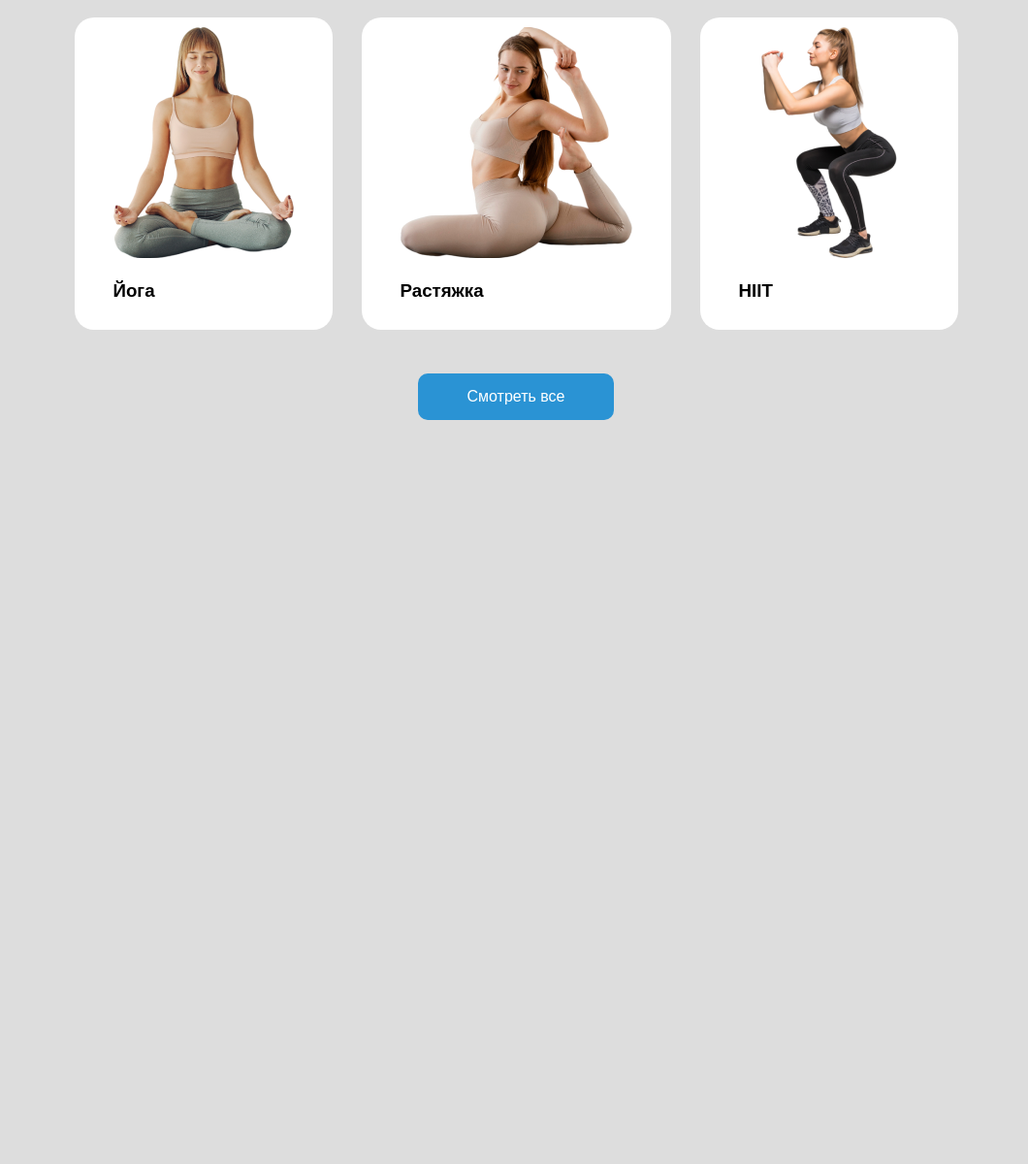
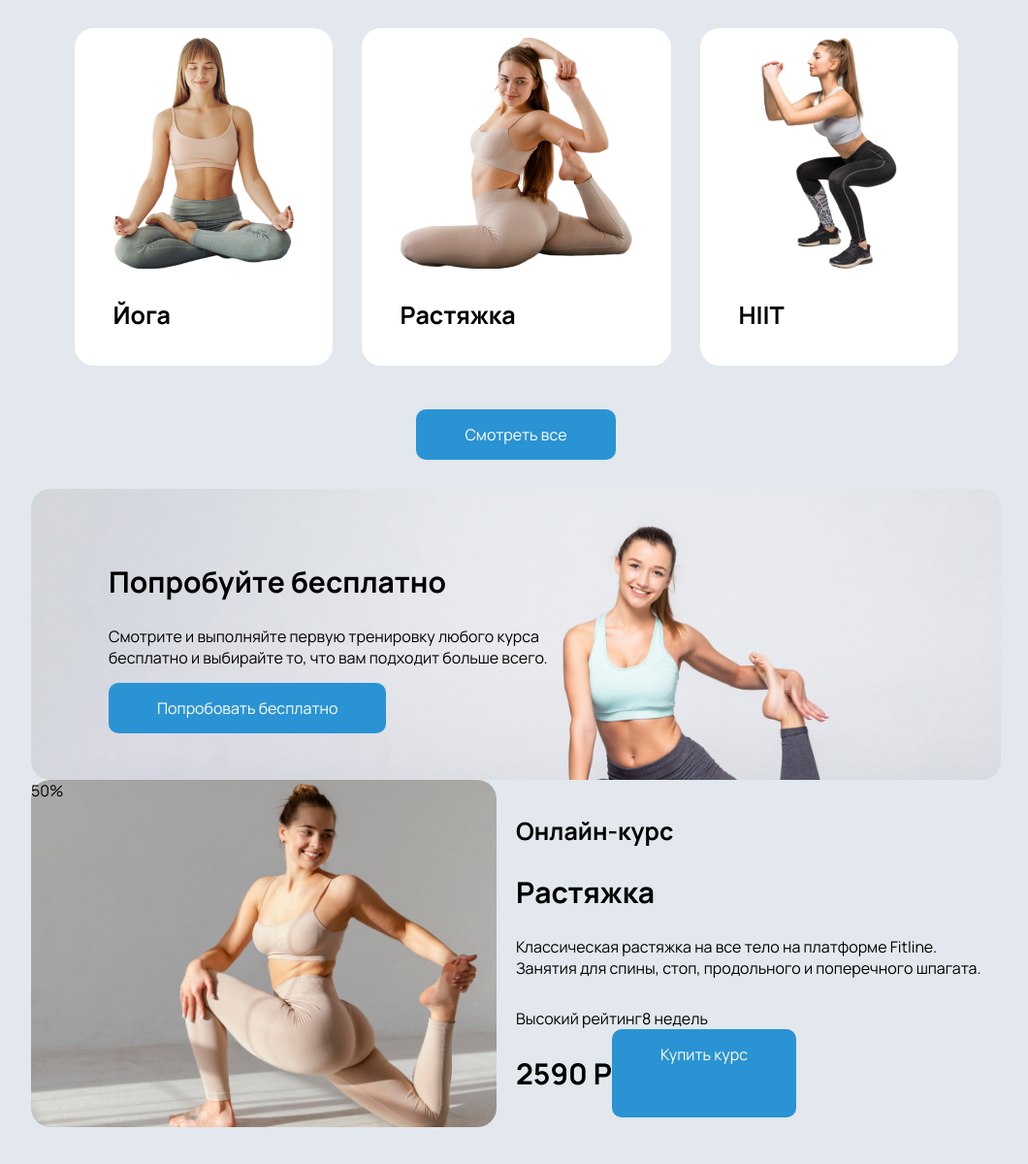
Before and after one commit to alekseysafronov/fitness_html, a plain HTML site: page index.html in a window 1280 px wide. Shown: the part 834-2034 px from the top of the page at 97% size, without its empty margins (108-1168 px from the left). Before the commit the page ends 1275 px from the top, so only its background shows below. Drawn offline with Linux system fonts and the light colour scheme.

Commit message:
home work 1

```diff
--- a/index.html
+++ b/index.html
@@ -27,7 +27,7 @@
             <img src="media/img/home.svg" alt="home">
         </div>
     </div>
-    <div class="hero">
+    <div class="hero container">
         <!-- <div class="container"> -->
             <div class="hero_left">
                 <h1>Фитнесс платформа онлайн-тренировок</h1>
@@ -45,7 +45,7 @@
         <!-- </div> -->
 
     </div>
-    <div class="course">
+    <div class="course container">
         <div class="container">
             <h2>Выберите курс</h2>
             <div class="courses">
@@ -65,11 +65,40 @@
             <a href="#">Смотреть все</a>
         </div>
     </div>
-    <div class="cta"></div>
-    <div class="hard_block"></div>
-    <div class="about"></div>
-    <div class="how_it_works"></div>
-    <div class="form"></div>
-    <div class="footer"></div>
+    <div class="cta container">
+
+        <div class="cta_content" >
+            <h2>Попробуйте бесплатно</h2>
+            <p>Смотрите и выполняйте первую тренировку любого курса
+                бесплатно и выбирайте то, что вам подходит больше всего.
+            </p>
+            <a class="blue_btn" href="#">Попробовать бесплатно</a>
+        </div>
+
+    </div>
+    <div class="rastyazka container">
+        <div class="rast_left">50%</div>
+        <div class="rast_right">
+            <h3>Онлайн-курс</h3>
+            <h2>Растяжка</h2>
+            <p>Классическая растяжка на все тело на платформе Fitline.
+                Занятия для спины, стоп, продольного и поперечного шпагата.</p>
+            <div class="flex">
+                <div class="rating">Высокий рейтинг</div>
+                <div class="time">8 недель</div>
+            </div>
+            <div class="flex">
+                <h2>2590 Р</h2>
+                <a class="blue_btn" href="#">Купить курс</a>
+            </div>
+        </div>
+    </div>
+    <div class="treners container">
+
+    </div>
+    <div class="about container"></div>
+    <div class="how_it_works container"></div>
+    <div class="form container"></div>
+    <div class="footer container"></div>
 </body>
 </html>
--- a/style.css
+++ b/style.css
@@ -1,35 +1,52 @@
-/* #region ___ */ --- /* #endregion */
+/* #region ___ */ /* #endregion */
 /* #region Main */
 @font-face {
-    font-family: 'Manrope';
+    font-family: "Manrope";
     src: url(media/fonts/Manrope-Regular.ttf);
 }
 @font-face {
-    font-family: 'Manrope bold';
+    font-family: "Manrope bold";
     src: url(media/fonts/Manrope-Bold.ttf);
 }
 @font-face {
-    font-family: 'Manrope semi';
+    font-family: "Manrope semi";
     src: url(media/fonts/Manrope-SemiBold.ttf);
 }
 
 * {
-    font-family: sans-serif;
-    /* font-family: 'Manrope'; */
+    font-family: "Manrope", sans-serif;
 }
 
 body {
-    background-color: rgb(221, 221, 221);
+    background-color: #E2E8ED;
+}
+
+h1, h2, h3 {
+    font-family: "Manrope bold";
 }
 
 h1 {
     font-size: 46px;
+}
+h2 {
+    font-size: 30px;
+}
+h3 {font-size: 25px;}
+
+p {
+    margin-bottom: 30px;
 }
 
 .container {
     max-width: 1000px;
     margin: auto;
 }
+
+.flex {
+    display: flex;
+}
+
+.footer {min-height: 600px;}
 
 /* #endregion */
 
@@ -113,9 +130,9 @@ ul li {
     margin: 15px;
 }
 
-/* #endregion */
 
-.course a  {
+
+.course a, .blue_btn  {
     background-color: rgb(42, 147, 212);
     color: white;
     padding: 15px 50px;
@@ -124,3 +141,50 @@ ul li {
 
 
 }
+
+/* #endregion */
+
+/* #region CTA */
+
+.cta {
+    background-image: url(media/img/5.jpg);
+    background-repeat: no-repeat;
+    background-size: cover;
+    min-height: 300px;
+    border-radius: 20px;
+
+}
+
+.cta_content {
+    margin: 30px;
+    padding: 50px;
+    width: 50%;
+}
+
+/* #endregion */
+
+
+/* #region Rastyajka */
+
+.rastyazka {
+    display: flex;
+    min-height: 200px;
+
+}
+
+.rast_left {
+    width: 50%;
+    background-image: url(media/img/6.jpg);
+    background-repeat: no-repeat;
+    background-size: cover;
+    border-radius: 20px;
+}
+
+.rast_right {
+    width: 50%;
+    /* background-color: white; */
+    padding: 10px 20px;
+    border-radius: 20px;
+}
+
+/* #endregion */
```
Also changed, not shown: media/text.txt (added), 2 other files.
